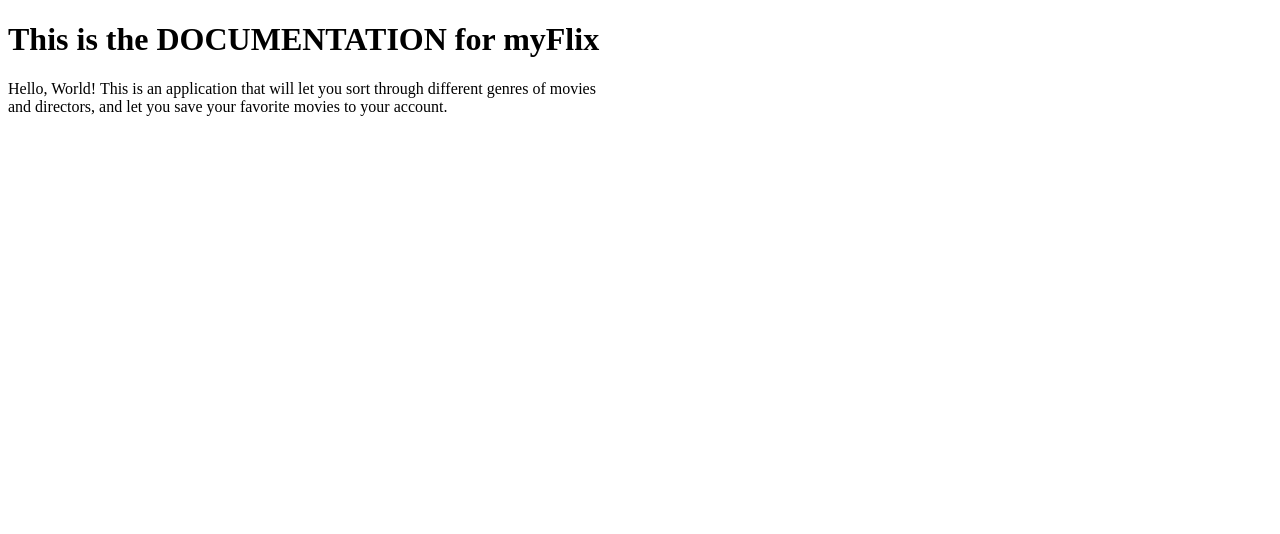
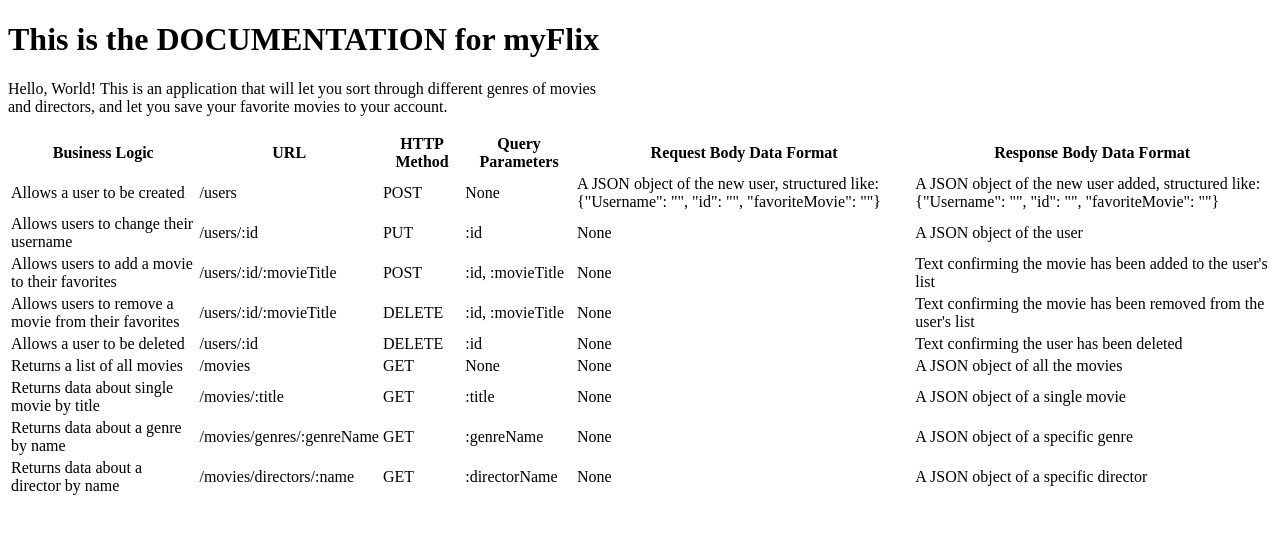
Before and after one commit to pleplu/myFlix, a website: page public/documentation.html in a window 1280 px wide. Drawn offline with Linux system fonts and the light colour scheme.

Commit message:
Updated documentation of API
Added more documentation for my myFlix API explaining the different endpoints, requests, and responses

```diff
--- a/public/documentation.html
+++ b/public/documentation.html
@@ -10,9 +10,105 @@
 
   <body>
     <h1>This is the DOCUMENTATION for myFlix</h1>
+
     <p>Hello, World! This is an application that will let you sort through different genres of movies <br>
         and directors, and let you save your favorite movies to your account.
     </p>
+
+    <table>
+      <thead>
+        <tr>
+          <th>Business Logic</th>
+          <th>URL</th>
+          <th>HTTP Method</th>
+          <th>Query Parameters</th>
+          <th>Request Body Data Format</th>
+          <th>Response Body Data Format</th>
+        </tr>
+      </thead>
+
+      <tbody>
+        <tr>
+          <td>Allows a user to be created</td>
+          <td>/users</td>
+          <td>POST</td>
+          <td>None</td>
+          <td>A JSON object of the new user, structured like: {"Username": "", "id": "", "favoriteMovie": ""}</td>
+          <td>A JSON object of the new user added, structured like: {"Username": "", "id": "", "favoriteMovie": ""}</td>
+        </tr>
+
+        <tr>
+          <td>Allows users to change their username</td>
+          <td>/users/:id</td>
+          <td>PUT</td>
+          <td>:id</td>
+          <td>None</td>
+          <td>A JSON object of the user</td>
+        </tr>
+
+        <tr>
+          <td>Allows users to add a movie to their favorites</td>
+          <td>/users/:id/:movieTitle</td>
+          <td>POST</td>
+          <td>:id, :movieTitle</td>
+          <td>None</td>
+          <td>Text confirming the movie has been added to the user's list</td>
+        </tr>
+
+        <tr>
+          <td>Allows users to remove a movie from their favorites</td>
+          <td>/users/:id/:movieTitle</td>
+          <td>DELETE</td>
+          <td>:id, :movieTitle</td>
+          <td>None</td>
+          <td>Text confirming the movie has been removed from the user's list</td>
+        </tr>
+
+        <tr>
+          <td>Allows a user to be deleted</td>
+          <td>/users/:id</td>
+          <td>DELETE</td>
+          <td>:id</td>
+          <td>None</td>
+          <td>Text confirming the user has been deleted</td>
+        </tr>
+
+        <tr>
+          <td>Returns a list of all movies</td>
+          <td>/movies</td>
+          <td>GET</td>
+          <td>None</td>
+          <td>None</td>
+          <td>A JSON object of all the movies</td>
+        </tr>
+
+        <tr>
+          <td>Returns data about single movie by title</td>
+          <td>/movies/:title</td>
+          <td>GET</td>
+          <td>:title</td>
+          <td>None</td>
+          <td>A JSON object of a single movie</td>
+        </tr>
+
+        <tr>
+          <td>Returns data about a genre by name</td>
+          <td>/movies/genres/:genreName</td>
+          <td>GET</td>
+          <td>:genreName</td>
+          <td>None</td>
+          <td>A JSON object of a specific genre</td>
+        </tr>
+
+        <tr>
+          <td>Returns data about a director by name</td>
+          <td>/movies/directors/:name</td>
+          <td>GET</td>
+          <td>:directorName</td>
+          <td>None</td>
+          <td>A JSON object of a specific director</td>
+        </tr>
+      </tbody>
+    </table>
   </body>
-
 </html>
```
